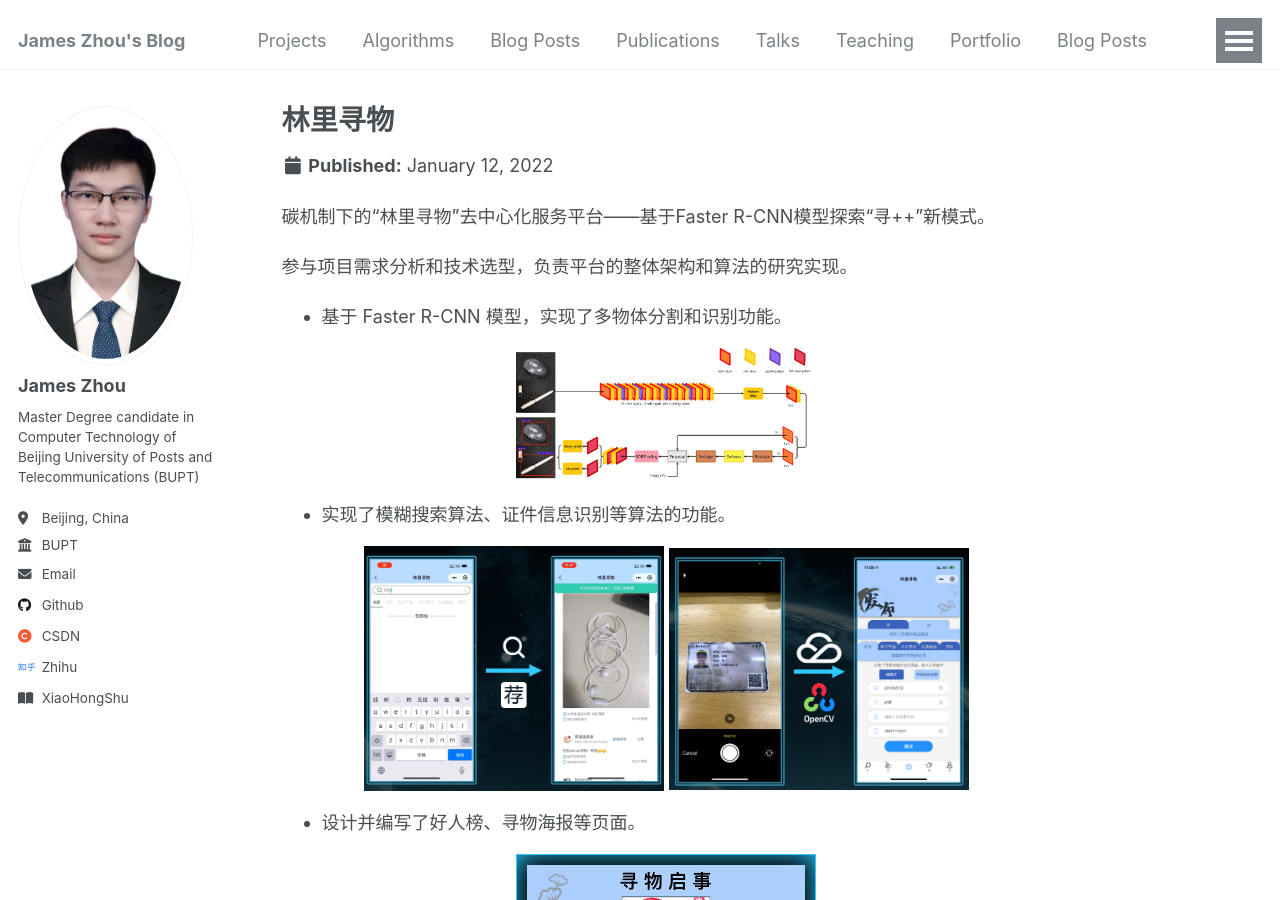
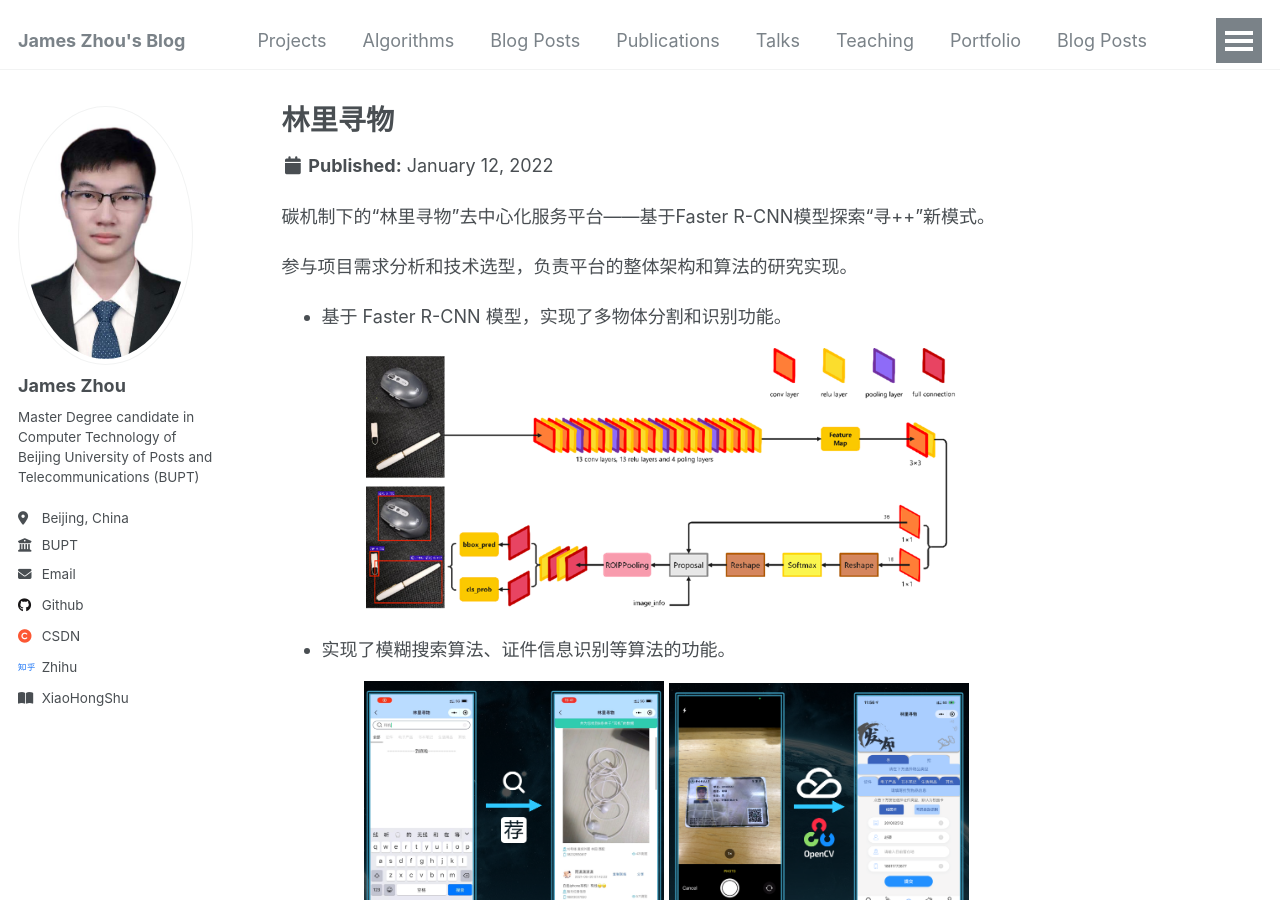
Before and after one commit to jameszhou12138/jameszhou12138.github.io, a Jekyll site: the page built from _projects/BFU-lost-and-found.md, in a window 1280 px wide and 900 px high. Built offline with Jekyll 4.4.1, drawn with Linux system fonts in a browser that asks for light colours.

Commit message:
update bjfu-l&f

```diff
--- a/_projects/BFU-lost-and-found.md
+++ b/_projects/BFU-lost-and-found.md
@@ -13,7 +13,7 @@ date: 2022-1-12
 - 基于 Faster R-CNN 模型，实现了多物体分割和识别功能。
 
 <div align="center">
-    <img src="/images/lost-and-found/tech.png" width="300"><br>
+    <img src="/images/lost-and-found/tech.png" width="600"><br>
 </div>
 
 - 实现了模糊搜索算法、证件信息识别等算法的功能。
```
